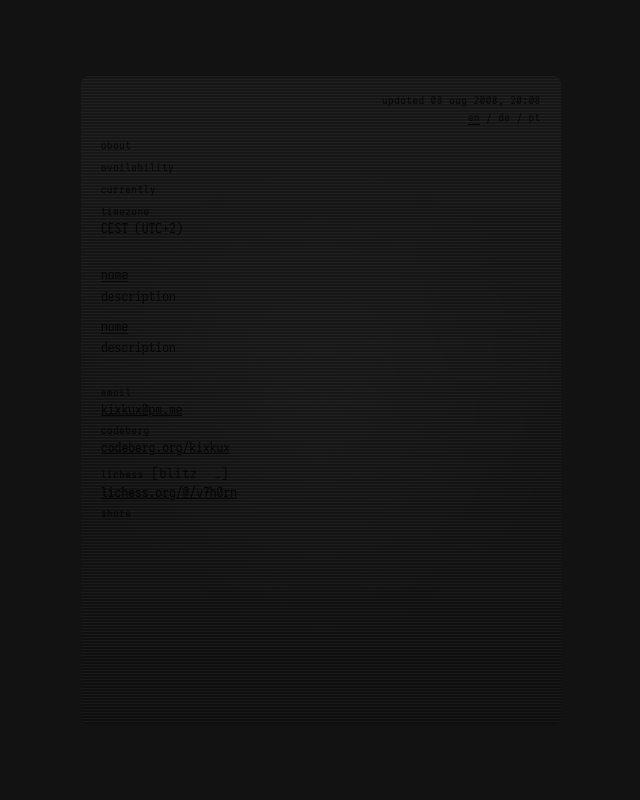
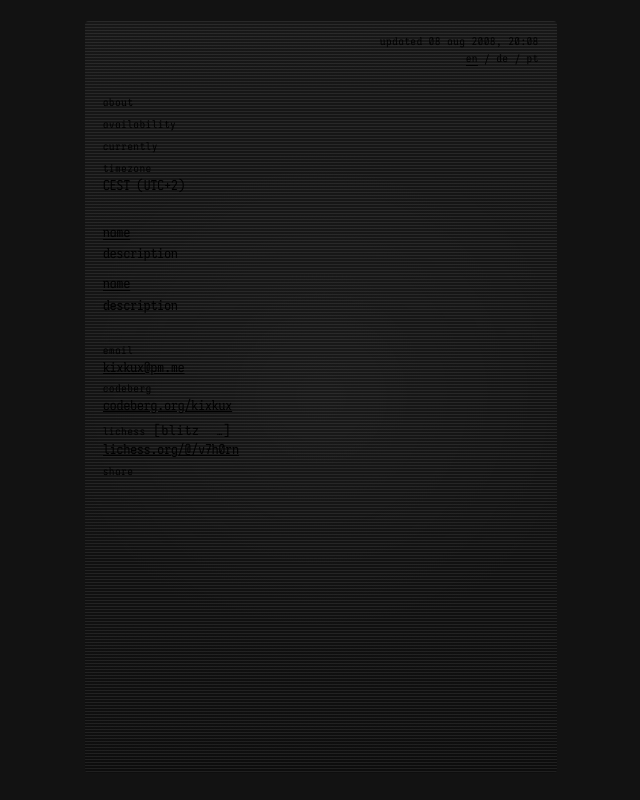
Before and after one commit to bxavaby/kkx1r, a website: page index.html in a window 1280 px wide. Shown: the whole page, without its empty margins (319-959 px from the left). Drawn offline with Linux system fonts and the light colour scheme; a script that the page names is missing.

Commit message:
feat: first realgood card ig

```diff
--- a/css/styles.css
+++ b/css/styles.css
@@ -18,12 +18,31 @@
     --anim-fast: 180ms cubic-bezier(0.22, 1, 0.36, 1);
     --anim-slow: 320ms cubic-bezier(0.22, 1, 0.36, 1);
 
-    --screen-height: 36rem;
-    --screen-width: min(680px, 100%);
+    --safe-top: env(safe-area-inset-top, 0px);
+    --safe-right: env(safe-area-inset-right, 0px);
+    --safe-bottom: env(safe-area-inset-bottom, 0px);
+    --safe-left: env(safe-area-inset-left, 0px);
+
+    --viewport-pad-x: 16px;
+    --viewport-pad-top: 12px;
+    --viewport-pad-bottom: 18px;
+
+    --card-radius: 8px;
+    --frame-inset: 3px;
+    --frame-width: 1px;
+    --surface-inset: calc(var(--frame-inset) + var(--frame-width));
+
+    --content-pad-x: clamp(12px, 4vw, 18px);
+    --content-pad-y: clamp(10px, 1.8dvh, 16px);
 
     --text-xs: clamp(0.6rem, 0.5rem + 0.2vw, 0.7rem);
     --text-sm: clamp(0.68rem, 0.6rem + 0.2vw, 0.78rem);
     --text-base: clamp(0.74rem, 0.65rem + 0.25vw, 0.86rem);
+
+    --space-1: 2px;
+    --space-2: 6px;
+    --space-3: 10px;
+    --space-4: 14px;
 }
 
 * {
@@ -33,17 +52,22 @@
 html,
 body {
     margin: 0;
-    padding: 0;
+    block-size: 100%;
+    overflow: hidden;
     background-color: var(--bg);
     color: var(--txt);
 }
 
 body {
-    min-height: 100dvh;
-    display: flex;
-    justify-content: center;
-    align-items: stretch;
-    padding: 0;
+    min-block-size: 100dvh;
+    display: grid;
+    place-items: center;
+    padding: calc(var(--safe-top) + var(--viewport-pad-top))
+        calc(var(--safe-right) + var(--viewport-pad-x))
+        calc(var(--safe-bottom) + var(--viewport-pad-bottom))
+        calc(var(--safe-left) + var(--viewport-pad-x));
+    overscroll-behavior: none;
+
     background:
         radial-gradient(
             circle at bottom,
@@ -75,14 +99,13 @@ body {
 }
 
 .screen {
-    flex: 1;
-    max-width: 393px;
-    margin: 96px 16px 56px;
-    min-height: calc(100dvh - 96px - 56px);
-    max-height: 640px;
-    padding: 0;
+    position: relative;
+    isolation: isolate;
+    inline-size: min(100%, 393px);
+    block-size: min(100%, 760px);
+    border-radius: var(--card-radius);
+
     overflow: hidden;
-    border-radius: 8px;
     background: color-mix(in srgb, var(--bg) 92%, black);
     box-shadow:
         0 0 0 1px color-mix(in srgb, var(--acc) 28%, transparent),
@@ -90,44 +113,52 @@ body {
 }
 
 @media (min-width: 768px) {
-    body {
-        place-items: center;
+    .screen {
+        inline-size: min(100%, 480px);
+        block-size: min(100%, 760px);
     }
+}
 
-    .screen {
-        margin: 32px;
-        max-width: 480px;
-        height: 640px;
+@media (max-height: 760px) {
+    :root {
+        --viewport-pad-top: 8px;
+        --viewport-pad-bottom: 14px;
+        --content-pad-x: 14px;
+        --content-pad-y: 10px;
+        --text-xs: 0.62rem;
+        --text-sm: 0.7rem;
+        --text-base: 0.74rem;
     }
 }
 
 .screen::before {
     content: "";
     position: absolute;
-    inset: 6px;
-    border-radius: inherit;
-    border: 2px solid color-mix(in srgb, var(--acc) 48%, transparent);
+    inset: var(--frame-inset);
+    border-radius: calc(var(--card-radius) - var(--frame-inset));
+    border: var(--frame-width) solid
+        color-mix(in srgb, var(--acc) 56%, transparent);
     pointer-events: none;
     z-index: 6;
 }
 
 .crt-surface {
-    position: relative;
-    width: 100%;
-    height: 100%;
+    position: absolute;
+    inset: var(--surface-inset);
+    border-radius: calc(var(--card-radius) - var(--surface-inset));
+    overflow: hidden;
     background:
         radial-gradient(
-            circle at top center,
-            var(--sec) 0%,
-            #000 40%,
-            #000 100%
+            circle at 50% -14%,
+            color-mix(in srgb, var(--bg) 88%, transparent) 0,
+            transparent 48%
         ),
         radial-gradient(
-            circle at bottom center,
-            var(--sec) 0%,
-            #000 40%,
-            #000 100%
-        );
+            circle at 50% 114%,
+            color-mix(in srgb, var(--bg) 88%, transparent) 0,
+            transparent 48%
+        ),
+        linear-gradient(180deg, var(--sec) 0%, var(--sec) 100%);
 }
 
 .crt-surface::before {
@@ -137,13 +168,13 @@ body {
     pointer-events: none;
     background: repeating-linear-gradient(
         to bottom,
-        rgba(255, 255, 255, 0.08) 0,
-        rgba(255, 255, 255, 0.08) 1px,
+        rgba(255, 255, 255, 0.11) 0,
+        rgba(255, 255, 255, 0.11) 1px,
         rgba(0, 0, 0, 0) 1px,
         rgba(0, 0, 0, 0) 3px
     );
     mix-blend-mode: screen;
-    opacity: 0.6;
+    opacity: 0.69;
 }
 
 .crt-surface::after {
@@ -154,35 +185,37 @@ body {
     background:
         radial-gradient(
             circle at center,
-            rgba(255, 255, 255, 0.04),
-            transparent 60%
+            rgba(255, 255, 255, 0.05),
+            transparent 58%
         ),
         linear-gradient(
             to bottom,
-            rgba(255, 255, 255, 0.035),
-            rgba(0, 0, 0, 0.4)
+            rgba(255, 255, 255, 0.04),
+            rgba(0, 0, 0, 0.42)
         );
     mix-blend-mode: screen;
-    opacity: 0.5;
+    opacity: 0.55;
     animation: crt-flicker 0.12s infinite alternate;
 }
 
 @keyframes crt-flicker {
     0% {
-        opacity: 0.45;
+        opacity: 0.48;
         transform: translateY(0);
     }
     100% {
-        opacity: 0.55;
+        opacity: 0.58;
         transform: translateY(0.5px);
     }
 }
 
 .crt-content {
     position: relative;
-    width: 100%;
-    height: 100%;
-    padding: 18px 20px 16px;
+    z-index: 1;
+    block-size: 100%;
+    padding: var(--content-pad-y) var(--content-pad-x);
+    display: grid;
+    grid-template-rows: auto auto 1fr;
 }
 
 /*
```
